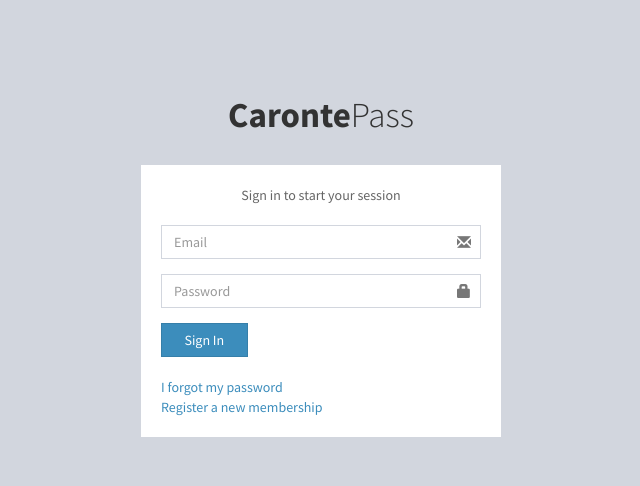
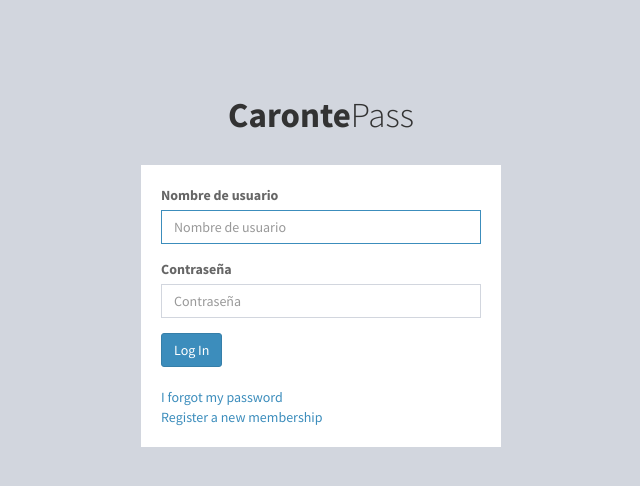
Before and after one commit to torehc/carontepass-v2, a Django app: page / in a window 1280 px wide. Shown: the top 486 px of the page, without its empty margins (319-959 px from the left). Run offline with Django 3.2, Linux system fonts and the light colour scheme; some libraries are stand-ins or nearby versions.

Commit message:
Added user login system to Django

```diff
--- a/web/carontepass/access/templates/access/index.html
+++ b/web/carontepass/access/templates/access/index.html
@@ -147,7 +147,7 @@
               <img src="{% static 'img/avatar.png' %}" class="img-circle" alt="User Image">
             </div>
             <div class="pull-left info">
-              <p>User</p>
+              <p>{{ user.username }} <a href="{% url 'logout' %}">[logout]</a></p>
               <a href="#"><i class="fa fa-circle text-success"></i> Online</a>
             </div>
           </div>
--- a/web/carontepass/access/templates/access/login.html
+++ /dev/null
@@ -1 +0,0 @@
-{% extends "commons/login.html" %}
--- /dev/null
+++ b/web/carontepass/access/templates/registration/login.html
@@ -0,0 +1,25 @@
+<!DOCTYPE html>
+{% extends "commons/login.html" %}
+{% load staticfiles %}
+{% load bootstrap3 %}
+
+{% block body_box %}
+
+{% if user.is_authenticated %}
+  <div class="alert alert-success" role="alert">
+    Hi {{ user }} <a href="{% url 'homepage' %}" class="btn btn-primary" role="button">Your Panel</a>
+  </div>
+
+{% else %}
+  <form action="{% url 'login' %}" method="post" class="form">
+      {% csrf_token %}
+      {% bootstrap_form form %}
+      {% buttons %}
+          <button type="submit" class="btn btn-primary">
+              Log In {% bootstrap_icon "user" %}
+          </button>
+      {% endbuttons %}
+  </form>
+{% endif %}
+
+{% endblock body_box %}
--- a/web/carontepass/access/views.py
+++ b/web/carontepass/access/views.py
@@ -3,6 +3,8 @@
 from .models import Device, Log
 from .serializers import DeviceResultSerializer
 from django.contrib.auth.models import User
+from django.contrib.auth import logout
+from django.http import HttpResponseRedirect
 
 # Create your views here.
 
@@ -24,5 +26,7 @@
     users_in_count = Log.listUsersCount()
     return render(request, 'access/index.html', {'users_count': users_count, 'users_in_count': users_in_count})
 
-def login(request):
-    return render(request, 'access/login.html')
+
+def logout_view(request):
+    logout(request)
+    return HttpResponseRedirect('/')
--- a/web/carontepass/carontepass/settings.py
+++ b/web/carontepass/carontepass/settings.py
@@ -41,6 +41,7 @@
     'django_extensions',
     'debug_toolbar',
     'rest_framework',
+    'bootstrap3',
     'access',
     'commons',
 )
--- a/web/carontepass/carontepass/urls.py
+++ b/web/carontepass/carontepass/urls.py
@@ -17,7 +17,7 @@
 from django.contrib import admin
 from rest_framework.routers import DefaultRouter
 from access.viewsets import UserViewSet, DeviceViewSet
-from access.views import DeviceIDList
+from access.views import DeviceIDList, homepage, logout_view
 
 router = DefaultRouter()
 router.register(r'user', UserViewSet)
@@ -30,10 +30,14 @@
     url(r'^api-auth/', include('rest_framework.urls', namespace='rest_framework')),
     url(r'^api/1/device/(?P<code>.+)$', DeviceIDList.as_view()),
     url(r'^commons/', include('commons.urls')),
-    url(r'^$', 'access.views.login'),
-    url(r'^login$', 'access.views.login'),
-    url(r'^home$', 'access.views.homepage'),
-    #url(r'^profile$', 'access.views.profile'),
-    #url(r'^statistics$', 'access.views.statistics'),
-    #url(r'^logs$', 'access.views.logs'),
+    url(r'^accounts/profile/$', homepage, name='homepage'),
+    url(
+        r'^$',
+        'django.contrib.auth.views.login',
+        name='login',
+    ),
+    url(r'^logout/$',
+        logout_view,
+        name='logout',
+    ),
 ]
--- a/web/carontepass/commons/templates/commons/login.html
+++ b/web/carontepass/commons/templates/commons/login.html
@@ -31,22 +31,9 @@
         <b>Caronte</b>Pass
       </div><!-- /.login-logo -->
       <div class="login-box-body">
-        <p class="login-box-msg">Sign in to start your session</p>
-        <form action="../../index2.html" method="post">
-          <div class="form-group has-feedback">
-            <input type="email" class="form-control" placeholder="Email">
-            <span class="glyphicon glyphicon-envelope form-control-feedback"></span>
-          </div>
-          <div class="form-group has-feedback">
-            <input type="password" class="form-control" placeholder="Password">
-            <span class="glyphicon glyphicon-lock form-control-feedback"></span>
-          </div>
-          <div class="row">
-            <div class="col-xs-4">
-              <button type="submit" class="btn btn-primary btn-block btn-flat">Sign In</button>
-            </div><!-- /.col -->
-          </div>
-        </form>
+        {% block body_box %}
+
+        {% endblock body_box %}
         <br>
         <a href="#">I forgot my password</a><br>
         <a href="register.html" class="text-center">Register a new membership</a>
--- a/web/carontepass/requirements.txt
+++ b/web/carontepass/requirements.txt
@@ -5,3 +5,4 @@
 pyTelegramBotAPI
 django-admin-bootstrapped
 django-extensions
+django-bootstrap3
```
Also changed, not shown: 1 other file.
